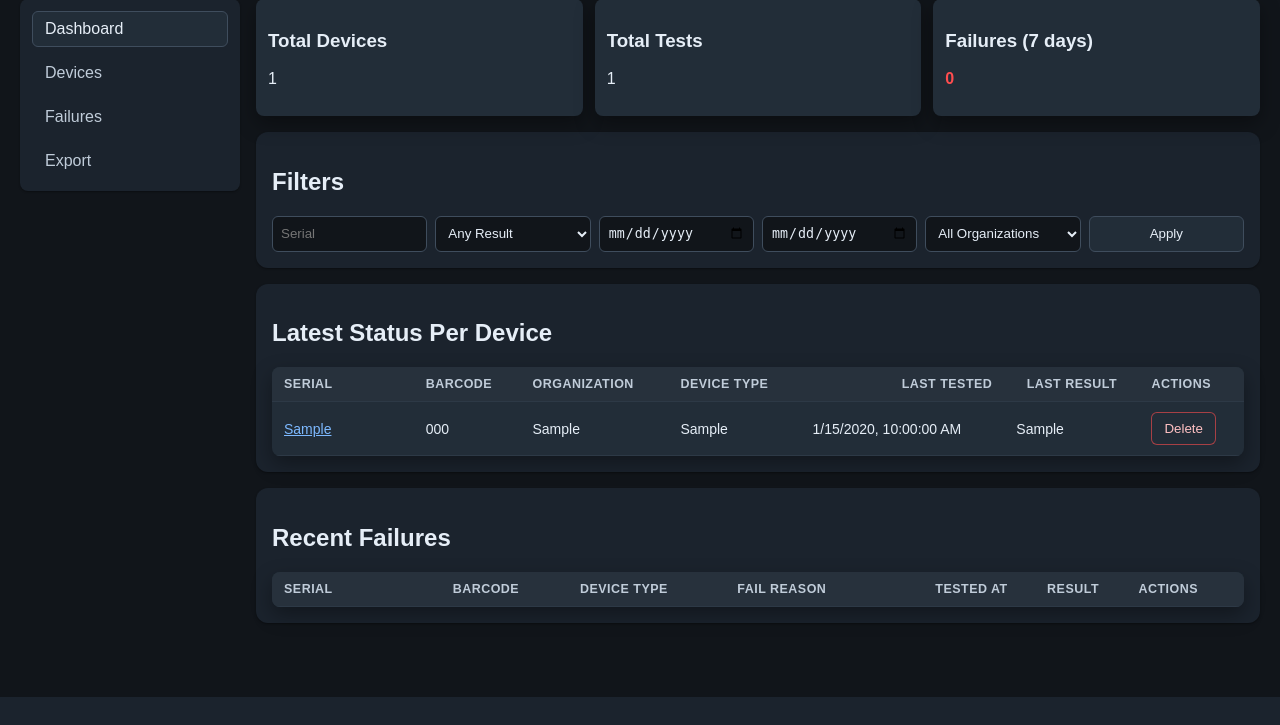
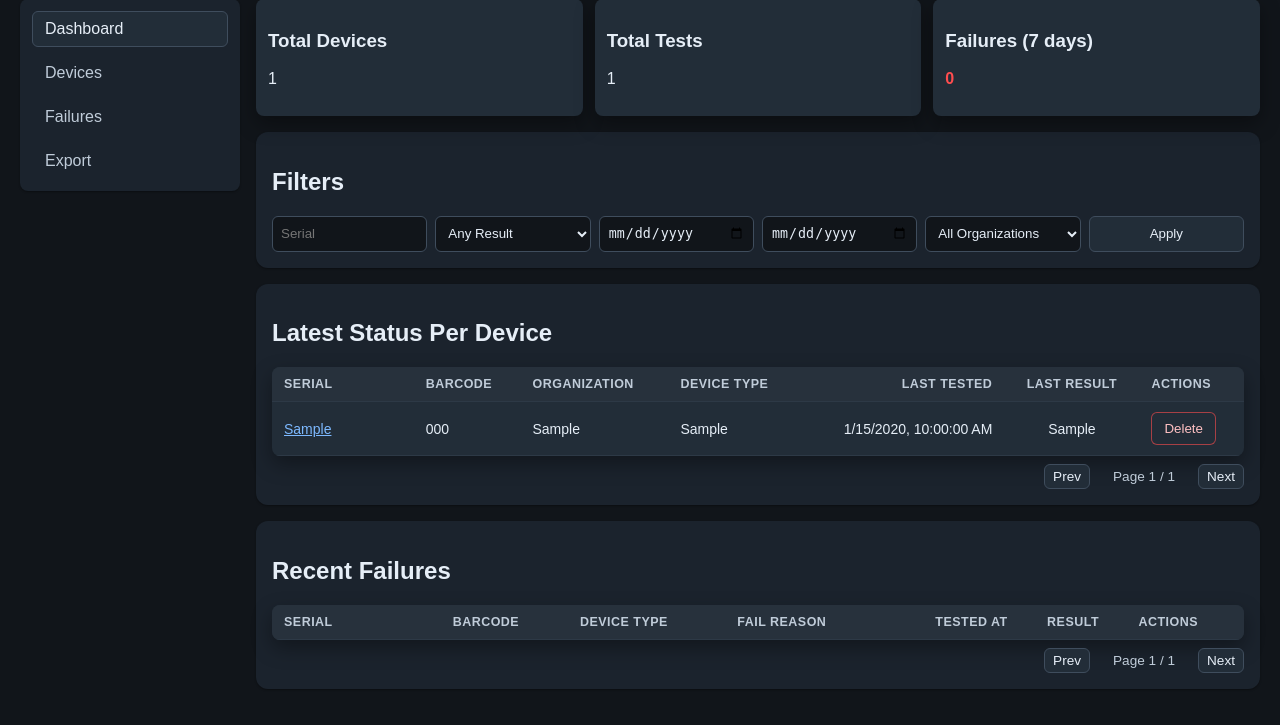
Before and after one commit to TheRealBasic/curly-couscous, a FastAPI app: page / in a window 1280 px wide. Shown: the part 103-828 px from the top of the page. Before the commit the page ends 800 px from the top, so only its background shows below. Run offline with FastAPI, Linux system fonts and the light colour scheme; tables that the repository leaves empty hold one stand-in row (values such as "Sample post"); lists and menus that the app fills with data are empty.

Commit message:
Add dashboard table pagination controls and paged rendering

```diff
--- a/app/api.py
+++ b/app/api.py
@@ -214,6 +214,10 @@ def create_app(config: AppConfig, database: Database) -> FastAPI:
                 }
                 for failure in dashboard_data["recent_failures"]
             ],
+            "totals": {
+                "devices": len(dashboard_data["devices"]),
+                "recent_failures": len(dashboard_data["recent_failures"]),
+            },
         }
 
     @app.get("/device/{serial}", response_class=HTMLResponse)
--- a/static/dashboard.js
+++ b/static/dashboard.js
@@ -6,6 +6,12 @@
   const failuresLast7DaysValue = document.getElementById('failures-last-7-days-value');
   const latestStatusTableBody = document.getElementById('latest-status-table-body');
   const recentFailuresTableBody = document.getElementById('recent-failures-table-body');
+  const latestStatusPrevButton = document.getElementById('latest-status-prev-page');
+  const latestStatusNextButton = document.getElementById('latest-status-next-page');
+  const latestStatusPageIndicator = document.getElementById('latest-status-page-indicator');
+  const recentFailuresPrevButton = document.getElementById('recent-failures-prev-page');
+  const recentFailuresNextButton = document.getElementById('recent-failures-next-page');
+  const recentFailuresPageIndicator = document.getElementById('recent-failures-page-indicator');
   const liveStatus = document.getElementById('dashboard-live-status');
   const openExportDialogButton = document.getElementById('open-export-dialog');
   const exportDialog = document.getElementById('export-dialog');
@@ -24,6 +30,47 @@
 
   if (!filtersForm || !latestStatusTableBody || !recentFailuresTableBody) {
     return;
+  }
+
+  const paginationState = {
+    latestStatus: {
+      currentPage: 1,
+      pageSize: 10,
+      totalRows: 0
+    },
+    recentFailures: {
+      currentPage: 1,
+      pageSize: 10,
+      totalRows: 0
+    }
+  };
+
+  function getTotalPages(state) {
+    return Math.max(1, Math.ceil(state.totalRows / state.pageSize));
+  }
+
+  function getPageRows(items, state) {
+    const start = (state.currentPage - 1) * state.pageSize;
+    return items.slice(start, start + state.pageSize);
+  }
+
+  function updatePaginationControls(state, prevButton, nextButton, indicator) {
+    const totalPages = getTotalPages(state);
+    if (state.currentPage > totalPages) {
+      state.currentPage = totalPages;
+    }
+    if (state.currentPage < 1) {
+      state.currentPage = 1;
+    }
+    if (indicator) {
+      indicator.textContent = `Page ${state.currentPage} / ${totalPages}`;
+    }
+    if (prevButton) {
+      prevButton.disabled = state.currentPage <= 1;
+    }
+    if (nextButton) {
+      nextButton.disabled = state.currentPage >= totalPages;
+    }
   }
 
   function getQueryString() {
@@ -47,39 +94,77 @@
     return parsed.toLocaleString();
   }
 
-  function updateDevices(devices) {
-    latestStatusTableBody.innerHTML = '';
-    for (const device of devices) {
+  function createCell(content, className) {
+    const cell = document.createElement('td');
+    if (className) {
+      cell.className = className;
+    }
+    if (content instanceof Node) {
+      cell.appendChild(content);
+    } else {
+      cell.textContent = String(content);
+    }
+    return cell;
+  }
+
+  function updateDevices(devices, totalRows) {
+    const state = paginationState.latestStatus;
+    state.totalRows = Number.isFinite(totalRows) ? totalRows : devices.length;
+    updatePaginationControls(state, latestStatusPrevButton, latestStatusNextButton, latestStatusPageIndicator);
+
+    latestStatusTableBody.replaceChildren();
+    const pageDevices = getPageRows(devices, state);
+    const fragment = document.createDocumentFragment();
+    for (const device of pageDevices) {
       const row = document.createElement('tr');
       const result = device.last_result || 'UNKNOWN';
-      row.innerHTML = `
-        <td><a href="/device/${device.serial}">${device.serial}</a></td>
-        <td>${textOrDash(device.barcode)}</td>
-        <td>${textOrDash(device.organization)}</td>
-        <td>${textOrDash(device.device_type)}</td>
-        <td>${formatDate(device.last_tested_at)}</td>
-        <td class="${result.toLowerCase()}">${result}</td>
-        <td><button type="button" class="button button-danger js-delete-device" data-serial="${device.serial}">Delete</button></td>
-      `;
-      latestStatusTableBody.appendChild(row);
+      const serialLink = document.createElement('a');
+      serialLink.href = `/device/${device.serial}`;
+      serialLink.textContent = device.serial;
+      row.appendChild(createCell(serialLink, 'col-serial'));
+      row.appendChild(createCell(textOrDash(device.barcode), 'truncate'));
+      row.appendChild(createCell(textOrDash(device.organization), 'truncate'));
+      row.appendChild(createCell(textOrDash(device.device_type), 'truncate'));
+      row.appendChild(createCell(formatDate(device.last_tested_at), 'col-date'));
+      row.appendChild(createCell(result, `col-result ${result.toLowerCase()}`));
+
+      const actionButton = document.createElement('button');
+      actionButton.type = 'button';
+      actionButton.className = 'button button-danger js-delete-device';
+      actionButton.dataset.serial = device.serial;
+      actionButton.textContent = 'Delete';
+      row.appendChild(createCell(actionButton));
+      fragment.appendChild(row);
     }
+    latestStatusTableBody.appendChild(fragment);
   }
 
-  function updateRecentFailures(failures) {
-    recentFailuresTableBody.innerHTML = '';
-    for (const failure of failures) {
+  function updateRecentFailures(failures, totalRows) {
+    const state = paginationState.recentFailures;
+    state.totalRows = Number.isFinite(totalRows) ? totalRows : failures.length;
+    updatePaginationControls(state, recentFailuresPrevButton, recentFailuresNextButton, recentFailuresPageIndicator);
+
+    recentFailuresTableBody.replaceChildren();
+    const pageFailures = getPageRows(failures, state);
+    const fragment = document.createDocumentFragment();
+    for (const failure of pageFailures) {
       const row = document.createElement('tr');
-      row.innerHTML = `
-        <td>${failure.serial}</td>
-        <td>${textOrDash(failure.barcode)}</td>
-        <td>${textOrDash(failure.device_type)}</td>
-        <td>${textOrDash(failure.fail_reason)}</td>
-        <td>${formatDate(failure.tested_at)}</td>
-        <td class="fail">${failure.result}</td>
-        <td><button type="button" class="button button-danger js-delete-test" data-test-id="${failure.id}">Delete</button></td>
-      `;
-      recentFailuresTableBody.appendChild(row);
+      row.appendChild(createCell(failure.serial, 'col-serial'));
+      row.appendChild(createCell(textOrDash(failure.barcode), 'truncate'));
+      row.appendChild(createCell(textOrDash(failure.device_type), 'truncate'));
+      row.appendChild(createCell(textOrDash(failure.fail_reason), 'truncate'));
+      row.appendChild(createCell(formatDate(failure.tested_at), 'col-date'));
+      row.appendChild(createCell(failure.result, 'col-result fail'));
+
+      const actionButton = document.createElement('button');
+      actionButton.type = 'button';
+      actionButton.className = 'button button-danger js-delete-test';
+      actionButton.dataset.testId = String(failure.id);
+      actionButton.textContent = 'Delete';
+      row.appendChild(createCell(actionButton));
+      fragment.appendChild(row);
     }
+    recentFailuresTableBody.appendChild(fragment);
   }
 
   async function refreshDashboard() {
@@ -92,8 +177,8 @@
       totalDevicesValue.textContent = String(payload.stats.total_devices);
       totalTestsValue.textContent = String(payload.stats.total_tests);
       failuresLast7DaysValue.textContent = String(payload.failures_last_7_days);
-      updateDevices(payload.devices || []);
-      updateRecentFailures(payload.recent_failures || []);
+      updateDevices(payload.devices || [], payload.totals?.devices);
+      updateRecentFailures(payload.recent_failures || [], payload.totals?.recent_failures);
       liveStatus.textContent = `Last updated: ${new Date().toLocaleTimeString()}`;
     } catch (_error) {
       liveStatus.textContent = 'Live updates paused, retrying...';
@@ -117,6 +202,7 @@
     if (!testId || !window.confirm('Delete this result?')) return;
     try {
       await deleteTest(testId);
+      paginationState.recentFailures.totalRows = Math.max(0, paginationState.recentFailures.totalRows - 1);
       await refreshDashboard();
     } catch (_error) {
       window.alert('Could not delete result.');
@@ -130,10 +216,37 @@
     if (!serial || !window.confirm(`Delete device ${serial} and all its results?`)) return;
     try {
       await deleteDevice(serial);
+      paginationState.latestStatus.totalRows = Math.max(0, paginationState.latestStatus.totalRows - 1);
       await refreshDashboard();
     } catch (_error) {
       window.alert('Could not delete device.');
     }
+  });
+
+  function changePage(tableName, offset) {
+    const state = paginationState[tableName];
+    state.currentPage = Math.min(getTotalPages(state), Math.max(1, state.currentPage + offset));
+    refreshDashboard();
+  }
+
+  if (latestStatusPrevButton) {
+    latestStatusPrevButton.addEventListener('click', () => changePage('latestStatus', -1));
+  }
+  if (latestStatusNextButton) {
+    latestStatusNextButton.addEventListener('click', () => changePage('latestStatus', 1));
+  }
+  if (recentFailuresPrevButton) {
+    recentFailuresPrevButton.addEventListener('click', () => changePage('recentFailures', -1));
+  }
+  if (recentFailuresNextButton) {
+    recentFailuresNextButton.addEventListener('click', () => changePage('recentFailures', 1));
+  }
+
+  filtersForm.addEventListener('submit', (event) => {
+    event.preventDefault();
+    paginationState.latestStatus.currentPage = 1;
+    paginationState.recentFailures.currentPage = 1;
+    refreshDashboard();
   });
 
   setInterval(refreshDashboard, pollIntervalMs);
--- a/static/styles.css
+++ b/static/styles.css
@@ -228,6 +228,27 @@ tbody tr:hover {
   background: rgba(125, 185, 255, 0.14);
 }
 
+
+.table-pagination {
+  margin-top: var(--space-2);
+  display: flex;
+  align-items: center;
+  justify-content: flex-end;
+  gap: var(--space-2);
+}
+
+.table-pagination__button {
+  padding: 4px var(--space-2);
+  font-size: 0.85rem;
+}
+
+.table-pagination__indicator {
+  color: var(--text-secondary);
+  font-size: 0.85rem;
+  min-width: 92px;
+  text-align: center;
+}
+
 .col-serial {
   min-width: 120px;
   white-space: nowrap;
--- a/templates/index.html
+++ b/templates/index.html
@@ -61,6 +61,11 @@
     {% endfor %}
     </tbody>
   </table>
+  <div class="table-pagination" aria-label="Latest status pagination">
+    <button type="button" class="button table-pagination__button" id="latest-status-prev-page">Prev</button>
+    <span class="table-pagination__indicator" id="latest-status-page-indicator">Page 1 / 1</span>
+    <button type="button" class="button table-pagination__button" id="latest-status-next-page">Next</button>
+  </div>
 </section>
 
 <section class="panel" id="recent-failures">
@@ -81,6 +86,11 @@
     {% endfor %}
     </tbody>
   </table>
+  <div class="table-pagination" aria-label="Recent failures pagination">
+    <button type="button" class="button table-pagination__button" id="recent-failures-prev-page">Prev</button>
+    <span class="table-pagination__indicator" id="recent-failures-page-indicator">Page 1 / 1</span>
+    <button type="button" class="button table-pagination__button" id="recent-failures-next-page">Next</button>
+  </div>
 </section>
 
 <dialog id="export-dialog" class="export-dialog">
```
Also changed, not shown: tests/test_export.py (+2 -0 lines).
